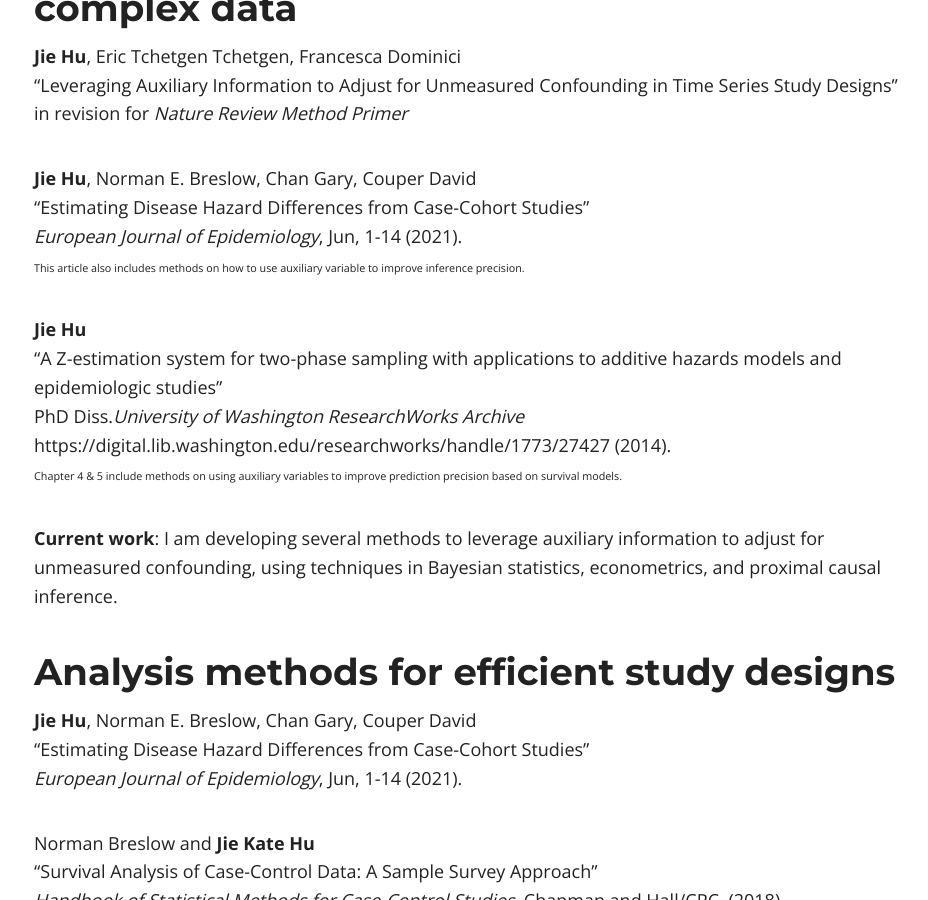
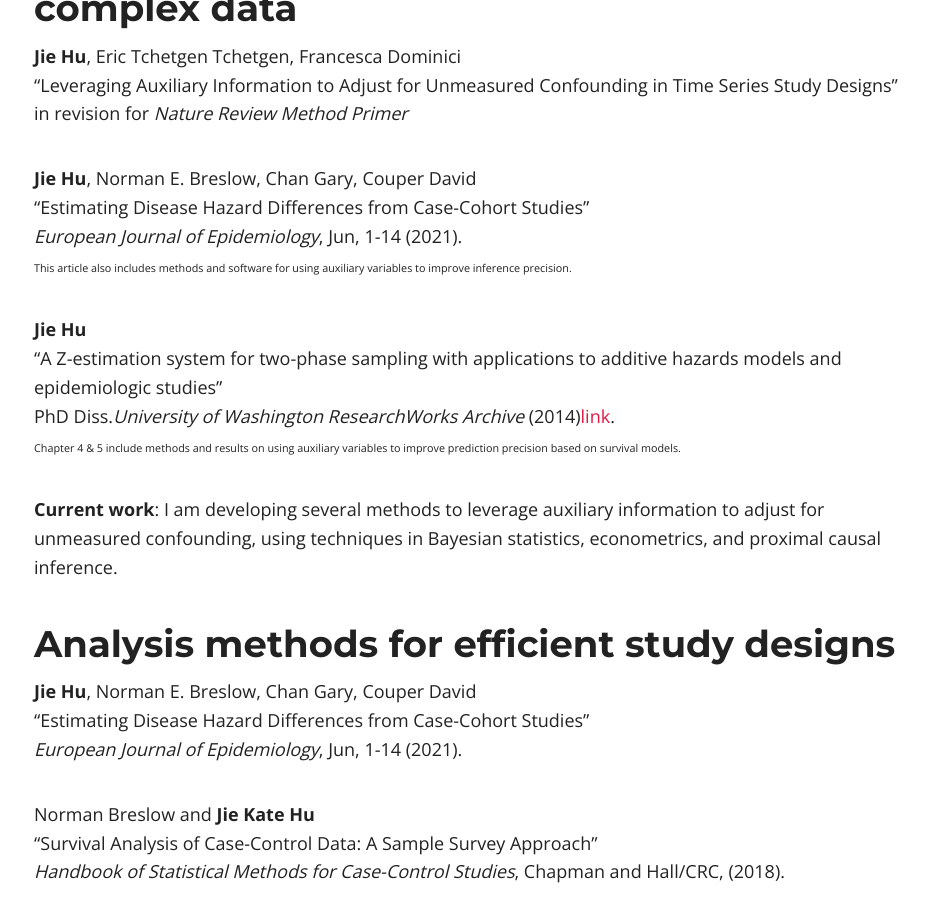
Before and after one commit to katehu/katehu.github.io, a Jekyll site: the page built from publications.md, in a window 1280 px wide and 900 px high, scrolled down 775 px. Shown: the whole window, without its empty margins (156-1084 px from the left). Built offline with Jekyll 4.4.1, drawn with Linux system fonts in a browser that asks for light colours; nearby versions of some CDN libraries; some of the changed text lies outside the part shown.

Commit message:
Update publications.md

```diff
--- a/publications.md
+++ b/publications.md
@@ -37,12 +37,12 @@
  **Jie Hu**, Norman E. Breslow, Chan Gary, Couper David<br/>
 “Estimating Disease Hazard Differences from Case-Cohort Studies”<br/>
 *European Journal of Epidemiology*, Jun, 1-14 (2021).<br/>
-<small> This article also includes methods on how to use auxiliary variable to improve inference precision.<small>
+<small> This article also includes methods and software for using auxiliary variables to improve inference precision.<small> <br/>
 
  **Jie Hu** <br/>
 "A Z-estimation system for two-phase sampling with applications to additive hazards models and epidemiologic studies" <br/>
-PhD Diss.*University of Washington ResearchWorks Archive* https://digital.lib.washington.edu/researchworks/handle/1773/27427 (2014).<br/>
-<small> Chapter 4 & 5 include methods on using auxiliary variables to improve prediction precision based on survival models.<small>
+PhD Diss.*University of Washington ResearchWorks Archive* (2014)[link](https://digital.lib.washington.edu/researchworks/handle/1773/27427).<br/>
+<small> Chapter 4 & 5 include methods and results on using auxiliary variables to improve prediction precision based on survival models.<small>
 
 **Current work**: I am developing several methods to leverage auxiliary information to adjust for unmeasured confounding, using techniques in Bayesian statistics, econometrics, and proximal causal inference.<br/>
 
@@ -77,12 +77,12 @@
 https://addhazard.shinyapps.io/addhazard_shiny/?_ga=2.22828659.979974368.1670686069-1357428355.1670686069 <br/>
 
 A tutorial - using the Atherosclerosis Risk in Communities Study (ARIC) dataset  <br/>
-**Jie Hu**, Norman E. Breslow, Chan Gary, Couper David<br/>
+**Jie Hu**, Norman E. Breslow, Chan Gary, Couper David <br/>
 “Estimating Disease Hazard Differences from Case-Cohort Studies”<br/>
 *European Journal of Epidemiology*, Jun, 1-14 (2021).<br/>
 
-A tutorial - using the National Wilms Tumor Study dataset<br/>
-Listed on Ørnulf Borgan's webiste<br/>
+A tutorial - using the National Wilms Tumor Study dataset <br/>
+Listed on Ørnulf Borgan's webiste <br/>
 
 ## Make model developement transparent and accessible <a name="model"></a>
 
@@ -93,7 +93,7 @@
 
 For semiparametric model developers
 "A Z-estimation system for two-phase sampling with applications to additive hazards models and epidemiologic studies" <br/>
-PhD Diss.*University of Washington ResearchWorks Archive* https://digital.lib.washington.edu/researchworks/handle/1773/27427 (2014).
+PhD Diss.*University of Washington ResearchWorks Archive* [link](https://digital.lib.washington.edu/researchworks/handle/1773/27427)(2014).
 <small> Chapter 1 & 2 lay out on how to develop and extend semiparametric models systematically <small>
 
 
@@ -115,7 +115,7 @@
 
 **Jie Hu**  <br/>
 "A Z-estimation system for two-phase sampling with applications to additive hazards models and epidemiologic studies" <br/>
-PhD Diss.*University of Washington ResearchWorks Archive* https://digital.lib.washington.edu/researchworks/handle/1773/27427 (2014).<br/>
+PhD Diss.*University of Washington ResearchWorks Archive* (2014) [link](https://digital.lib.washington.edu/researchworks/handle/1773/27427).<br/>
 <small> Chapter  2 provided theoretical tools to develop and extend semiparametric models. <small> <br/>
 
 
```
